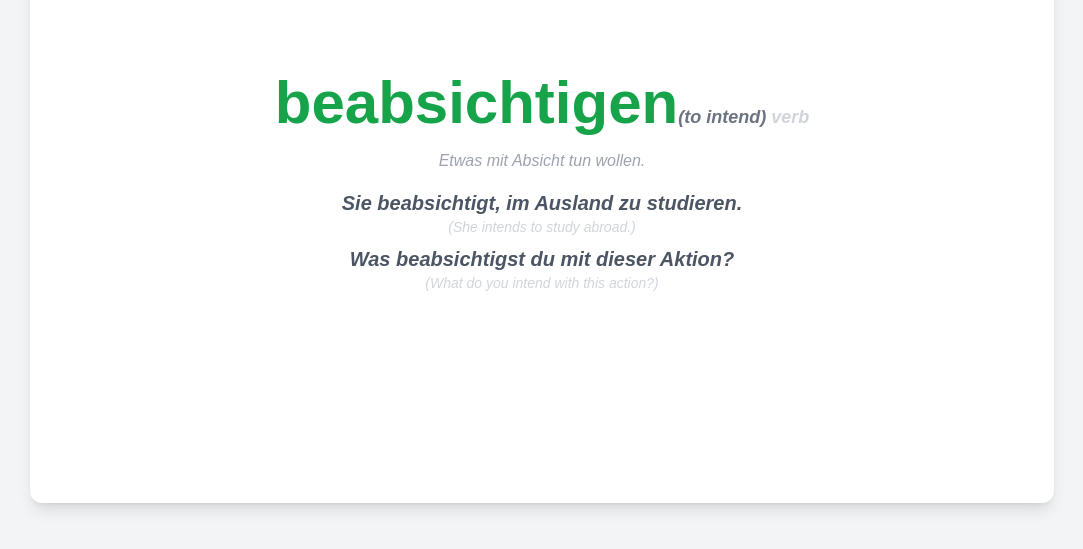
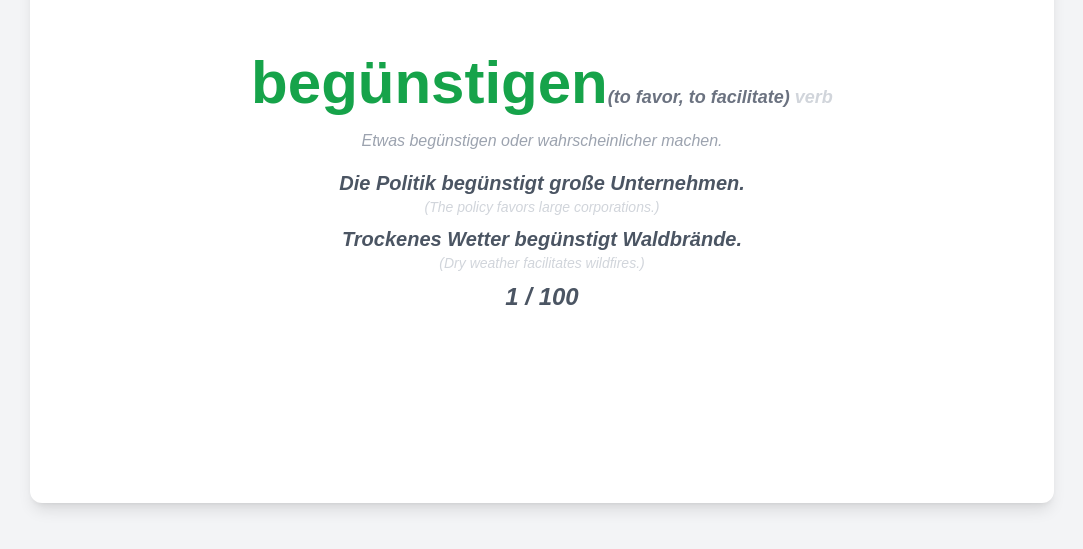
Before and after one commit to zaim-br24/wortschatz, a Next.js app: page / in a window 1280 px wide. Shown: the part 217-766 px from the top of the page, without its empty margins (98-1181 px from the left). Built offline with nearby package versions, Linux system fonts and the light colour scheme.

Commit message:
add new words

```diff
--- a/app/page.tsx
+++ b/app/page.tsx
@@ -106,6 +106,9 @@ const Flashcard: React.FC = () => {
           <p className="text-sm sm:text-md text-gray-300 italic font-medium">
             ({currentWord.sentenceTranslation2})
           </p>
+          <p className="text-xl sm:text-2xl mt-2 text-gray-600 italic font-semibold">
+            {currentIndex + 1} /  {words.length}
+          </p>
         </div>
       ) : (
         <p className="text-lg sm:text-xl">No more words available!</p>
--- a/data/words.tsx
+++ b/data/words.tsx
@@ -11,25 +11,255 @@ type Word = {
 
 const words: Word[] = [
   {
-    german: "beabsichtigen",
-    meaning: "Etwas mit Absicht tun wollen.",
-    translation: "to intend",
-    example1: "Sie beabsichtigt, im Ausland zu studieren.",
-    sentenceTranslation1: "She intends to study abroad.",
-    example2: "Was beabsichtigst du mit dieser Aktion?",
-    sentenceTranslation2: "What do you intend with this action?",
+    german: "begünstigen",
+    meaning: "Etwas begünstigen oder wahrscheinlicher machen.",
+    translation: "to favor, to facilitate",
+    example1: "Die Politik begünstigt große Unternehmen.",
+    sentenceTranslation1: "The policy favors large corporations.",
+    example2: "Trockenes Wetter begünstigt Waldbrände.",
+    sentenceTranslation2: "Dry weather facilitates wildfires.",
     type: "verb",
   },
   {
-    german: "einschränken",
-    meaning: "Etwas begrenzen oder reduzieren.",
-    translation: "to restrict, to limit",
-    example1: "Die Regierung will die Freiheiten einschränken.",
-    sentenceTranslation1: "The government wants to restrict freedoms.",
-    example2: "Sein Budget zwang ihn, seine Ausgaben einzuschränken.",
-    sentenceTranslation2: "His budget forced him to limit his expenses.",
+    german: "gewährleisten",
+    meaning: "Sicherstellen oder garantieren.",
+    translation: "to ensure, to guarantee",
+    example1: "Die Software gewährleistet Datensicherheit.",
+    sentenceTranslation1: "The software ensures data security.",
+    example2: "Qualität wird durch Tests gewährleistet.",
+    sentenceTranslation2: "Quality is guaranteed through testing.",
     type: "verb",
   },
+  {
+    german: "die Abhängigkeit",
+    meaning: "Zustand, in dem man von etwas/jemandem abhängt.",
+    translation: "dependence",
+    example1:
+      "Die Abhängigkeit von fossilen Brennstoffen muss reduziert werden.",
+    sentenceTranslation1: "Dependence on fossil fuels must be reduced.",
+    example2: "Seine emotionale Abhängigkeit von ihr war ungesund.",
+    sentenceTranslation2: "His emotional dependence on her was unhealthy.",
+    type: "noun",
+  },
+  {
+    german: "sich auswirken",
+    meaning: "Einfluss oder Konsequenzen haben.",
+    translation: "to have an effect",
+    example1: "Die Pandemie wirkte sich stark auf die Wirtschaft aus.",
+    sentenceTranslation1: "The pandemic had a strong effect on the economy.",
+    example2: "Die Entscheidung wird sich langfristig auswirken.",
+    sentenceTranslation2: "The decision will have long-term consequences.",
+    type: "verb",
+  },
+  {
+    german: "die Belegschaft",
+    meaning: "Alle Mitarbeiter eines Unternehmens.",
+    translation: "workforce, staff",
+    example1: "Die Belegschaft wurde über die Änderungen informiert.",
+    sentenceTranslation1: "The workforce was informed about the changes.",
+    example2: "Eine motivierte Belegschaft ist entscheidend für den Erfolg.",
+    sentenceTranslation2: "A motivated staff is crucial for success.",
+    type: "noun",
+  },
+  {
+    german: "eindeutig",
+    meaning: "Ohne Zweifel oder klar verständlich.",
+    translation: "clear, unambiguous",
+    example1: "Die Beweise waren eindeutig.",
+    sentenceTranslation1: "The evidence was clear.",
+    example2: "Er gab eine eindeutige Antwort.",
+    sentenceTranslation2: "He gave an unambiguous answer.",
+    type: "adjective",
+  },
+
+  {
+    german: "integrieren",
+    meaning: "Einbinden oder zu einem Ganzen zusammenzufügen.",
+    translation: "to integrate",
+    example1: "Neue Technologien wurden in den Prozess integriert.",
+    sentenceTranslation1: "New technologies were integrated into the process.",
+    example2: "Migranten sollen besser integriert werden.",
+    sentenceTranslation2: "Migrants should be better integrated.",
+    type: "verb",
+  },
+  {
+    german: "die Kapazität",
+    meaning: "Leistungsfähigkeit oder verfügbare Ressourcen.",
+    translation: "capacity",
+    example1: "Das Krankenhaus hat seine Kapazitäten erreicht.",
+    sentenceTranslation1: "The hospital has reached its capacity.",
+    example2: "Die Kapazität des Speichers beträgt 1 TB.",
+    sentenceTranslation2: "The storage capacity is 1 TB.",
+    type: "noun",
+  },
+  {
+    german: "lauten",
+    meaning: "Wie folgt formuliert sein.",
+    translation: "to read (as in text), to be worded",
+    example1: "Die offizielle Antwort lautete: 'Kein Kommentar.'",
+    sentenceTranslation1: "The official response read: 'No comment.'",
+    example2: "Wie lautet die Überschrift?",
+    sentenceTranslation2: "What does the headline say?",
+    type: "verb",
+  },
+  {
+    german: "die Mehrheit",
+    meaning: "Der größere Teil einer Gruppe.",
+    translation: "majority",
+    example1: "Die Mehrheit der Bürger stimmte für die Reform.",
+    sentenceTranslation1: "The majority of citizens voted for the reform.",
+    example2: "Eine klare Mehrheit war für den Vorschlag.",
+    sentenceTranslation2: "A clear majority was in favor of the proposal.",
+    type: "noun",
+  },
+  {
+    german: "nachhaltig",
+    meaning: "Langfristig wirkend oder umweltfreundlich.",
+    translation: "sustainable",
+    example1: "Nachhaltige Landwirtschaft schützt die Umwelt.",
+    sentenceTranslation1: "Sustainable agriculture protects the environment.",
+    example2: "Die Maßnahmen hatten nachhaltige Wirkung.",
+    sentenceTranslation2: "The measures had a lasting impact.",
+    type: "adjective",
+  },
+  {
+    german: "der Rahmen",
+    meaning: "Grenzen oder struktureller Kontext.",
+    translation: "framework, scope",
+    example1: "Im Rahmen des Projekts wurden neue Methoden getestet.",
+    sentenceTranslation1:
+      "New methods were tested within the project framework.",
+    example2: "Die Diskussion fand in einem offiziellen Rahmen statt.",
+    sentenceTranslation2: "The discussion took place in an official setting.",
+    type: "noun",
+  },
+  {
+    german: "der Schwerpunkt",
+    meaning: "Hauptaugenmerk oder zentraler Punkt.",
+    translation: "focus, emphasis",
+    example1: "Der Schwerpunkt der Konferenz lag auf Innovation.",
+    sentenceTranslation1: "The conference's focus was on innovation.",
+    example2: "Die Schule setzt einen Schwerpunkt auf Sprachen.",
+    sentenceTranslation2: "The school places emphasis on languages.",
+    type: "noun",
+  },
+  {
+    german: "die Verpflichtung",
+    meaning: "Verantwortung oder vertragliche Bindung.",
+    translation: "obligation, commitment",
+    example1: "Die Mitgliedschaft bringt bestimmte Verpflichtungen mit sich.",
+    sentenceTranslation1: "Membership entails certain obligations.",
+    example2: "Er fühlte eine moralische Verpflichtung zu helfen.",
+    sentenceTranslation2: "He felt a moral obligation to help.",
+    type: "noun",
+  },
+  {
+    german: "der Wandel",
+    meaning: "Veränderung oder Transformation.",
+    translation: "change, transformation",
+    example1: "Der technologische Wandel beschleunigt sich.",
+    sentenceTranslation1: "Technological change is accelerating.",
+    example2: "Gesellschaftlicher Wandel ist oft langsam.",
+    sentenceTranslation2: "Social transformation is often slow.",
+    type: "noun",
+  },
+  {
+    german: "die Voraussetzung",
+    meaning: "Eine notwendige Bedingung für etwas.",
+    translation: "prerequisite, requirement",
+    example1: "Sprachkenntnisse sind eine Voraussetzung für den Job.",
+    sentenceTranslation1: "Language skills are a prerequisite for the job.",
+    example2:
+      "Ohne die finanziellen Voraussetzungen ist das Projekt unmöglich.",
+    sentenceTranslation2:
+      "Without the financial requirements, the project is impossible.",
+    type: "noun",
+  },
+  {
+    german: "widerspiegeln",
+    meaning: "Etwas deutlich zeigen oder repräsentieren.",
+    translation: "to reflect",
+    example1: "Die Statistik spiegelt die aktuelle Lage wider.",
+    sentenceTranslation1: "The statistics reflect the current situation.",
+    example2: "Seine Worte spiegeln seine Unsicherheit wider.",
+    sentenceTranslation2: "His words reflect his uncertainty.",
+    type: "verb",
+  },
+  {
+    german: "der Anreiz",
+    meaning: "Etwas, das Motivation oder Antrieb gibt.",
+    translation: "incentive",
+    example1: "Steuervergünstigungen sind ein Anreiz für Investoren.",
+    sentenceTranslation1: "Tax breaks are an incentive for investors.",
+    example2: "Der Wettbewerb schafft einen Anreiz zur Innovation.",
+    sentenceTranslation2:
+      "The competition creates an incentive for innovation.",
+    type: "noun",
+  },
+  {
+    german: "sich erweisen",
+    meaning: "Als etwas Bestimmtes herausstellen.",
+    translation: "to prove (oneself), to turn out",
+    example1: "Die Methode erwies sich als effektiv.",
+    sentenceTranslation1: "The method proved to be effective.",
+    example2: "Er hat sich als verlässlicher Partner erwiesen.",
+    sentenceTranslation2: "He has proven himself to be a reliable partner.",
+    type: "verb",
+  },
+  {
+    german: "die Wechselwirkung",
+    meaning: "Gegenseitige Beeinflussung zwischen zwei Faktoren.",
+    translation: "interaction",
+    example1: "Die Wechselwirkung zwischen Medikamenten kann gefährlich sein.",
+    sentenceTranslation1:
+      "The interaction between medications can be dangerous.",
+    example2: "Ökonomie und Politik stehen in Wechselwirkung zueinander.",
+    sentenceTranslation2: "Economics and politics interact with each other.",
+    type: "noun",
+  },
+  {
+    german: "überwinden",
+    meaning: "Eine Schwierigkeit oder Hindernis bewältigen.",
+    translation: "to overcome",
+    example1: "Sie überwand ihre Angst vor öffentlichen Reden.",
+    sentenceTranslation1: "She overcame her fear of public speaking.",
+    example2: "Technische Hürden müssen noch überwunden werden.",
+    sentenceTranslation2: "Technical hurdles still need to be overcome.",
+    type: "verb",
+  },
+  {
+    german: "die Einschätzung",
+    meaning: "Eine bewertende Meinung oder Beurteilung.",
+    translation: "assessment, estimation",
+    example1: "Seine Einschätzung der Situation war genau.",
+    sentenceTranslation1: "His assessment of the situation was accurate.",
+    example2: "Die Einschätzung von Experten ist gefragt.",
+    sentenceTranslation2: "The estimation of experts is needed.",
+    type: "noun",
+  },
+  {
+    german: "nachhaltig",
+    meaning: "Langfristig wirkend oder umweltfreundlich.",
+    translation: "sustainable, lasting",
+    example1: "Nachhaltige Entwicklung ist ein globales Ziel.",
+    sentenceTranslation1: "Sustainable development is a global goal.",
+    example2: "Der Erfolg hatte eine nachhaltige Wirkung.",
+    sentenceTranslation2: "The success had a lasting impact.",
+    type: "adjective",
+  },
+  {
+    german: "sanktionieren",
+    meaning: "Offiziell bestrafen oder genehmigen.",
+    translation: "to sanction (approve or penalize)",
+    example1:
+      "Die UNO sanktionierte das Land wegen Menschenrechtsverletzungen.",
+    sentenceTranslation1:
+      "The UN sanctioned the country for human rights violations.",
+    example2: "Der Antrag wurde sanktioniert.",
+    sentenceTranslation2: "The application was approved.",
+    type: "verb",
+  },
+
   {
     german: "die Erkenntnis",
     meaning: "Eine gewonnene Einsicht oder Erkenntnis.",
@@ -49,16 +279,6 @@ const words: Word[] = [
     example2: "Die Regierung wird neue Steuern erheben.",
     sentenceTranslation2: "The government will impose new taxes.",
     type: "verb",
-  },
-  {
-    german: "der Einfluss",
-    meaning: "Die Wirkung, die jemand/etwas auf etwas hat.",
-    translation: "influence",
-    example1: "Sein Vater hatte großen Einfluss auf seine Karriere.",
-    sentenceTranslation1: "His father had a big influence on his career.",
-    example2: "Soziale Medien üben starken Einfluss aus.",
-    sentenceTranslation2: "Social media exert strong influence.",
-    type: "noun",
   },
   {
     german: "nachweisen",
```
